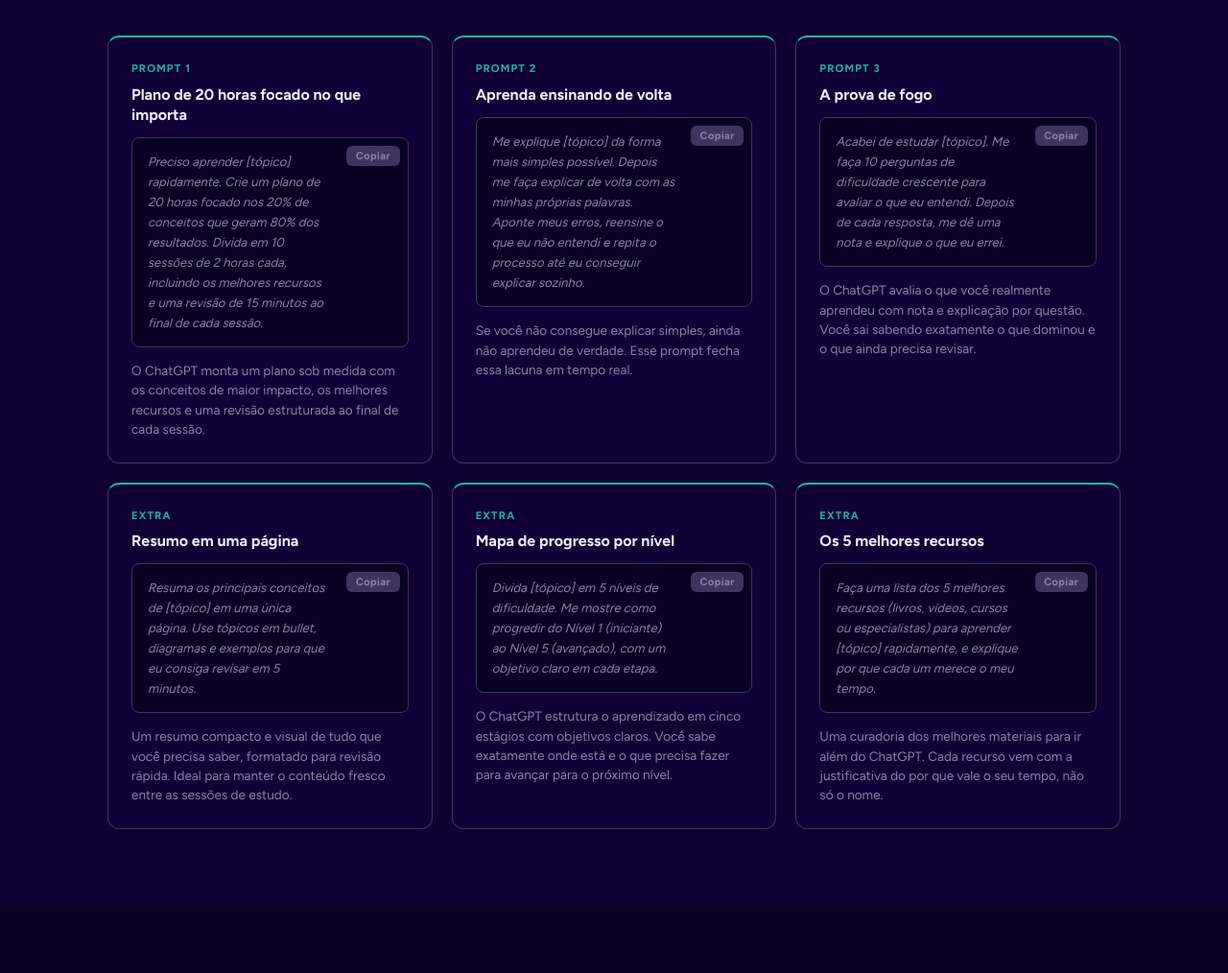
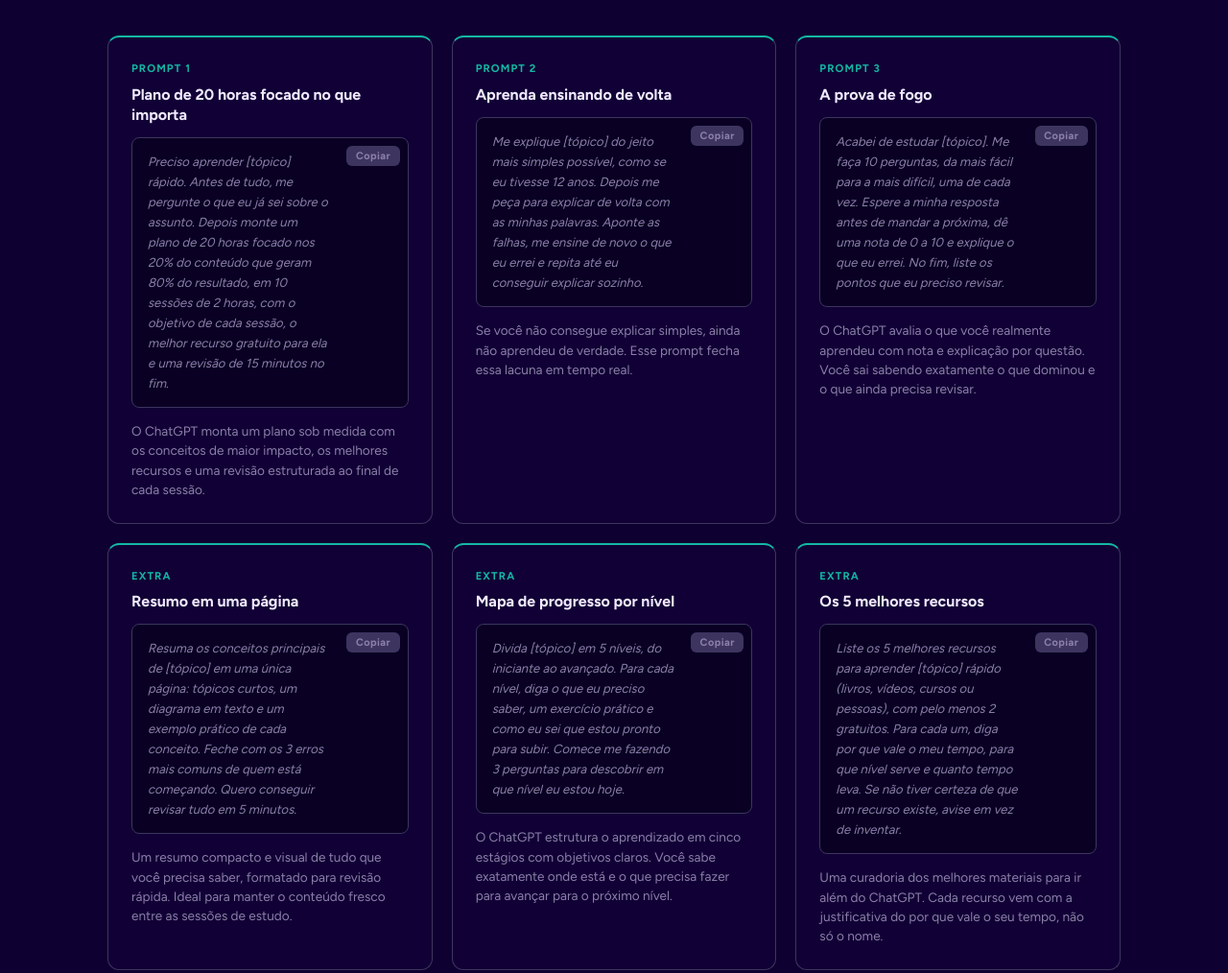
Before and after one commit to brunoperobelli96/bperobelli-lps, a plain HTML site: page aprender-do-zero/index.html in a window 1280 px wide. Shown: the part 1021-2035 px from the top of the page at 96% size. Drawn offline with nearby package versions, Linux system fonts and the light colour scheme.

Commit message:
Aprender do zero: 6 prompts atualizados (carrossel DOMINAR)
Co-Authored-By: Claude Opus 5.5 <noreply@anthropic.com>

```diff
--- a/aprender-do-zero/index.html
+++ b/aprender-do-zero/index.html
@@ -165,37 +165,37 @@
         <div class="step-card fade-in">
           <p class="step-num">Prompt 1</p>
           <h3>Plano de 20 horas focado no que importa</h3>
-          <div class="prompt-box">Preciso aprender [tópico] rapidamente. Crie um plano de 20 horas focado nos 20% de conceitos que geram 80% dos resultados. Divida em 10 sessões de 2 horas cada, incluindo os melhores recursos e uma revisão de 15 minutos ao final de cada sessão.</div>
+          <div class="prompt-box">Preciso aprender [tópico] rápido. Antes de tudo, me pergunte o que eu já sei sobre o assunto. Depois monte um plano de 20 horas focado nos 20% do conteúdo que geram 80% do resultado, em 10 sessões de 2 horas, com o objetivo de cada sessão, o melhor recurso gratuito para ela e uma revisão de 15 minutos no fim.</div>
           <p class="step-desc">O ChatGPT monta um plano sob medida com os conceitos de maior impacto, os melhores recursos e uma revisão estruturada ao final de cada sessão.</p>
         </div>
         <div class="step-card fade-in">
           <p class="step-num">Prompt 2</p>
           <h3>Aprenda ensinando de volta</h3>
-          <div class="prompt-box">Me explique [tópico] da forma mais simples possível. Depois me faça explicar de volta com as minhas próprias palavras. Aponte meus erros, reensine o que eu não entendi e repita o processo até eu conseguir explicar sozinho.</div>
+          <div class="prompt-box">Me explique [tópico] do jeito mais simples possível, como se eu tivesse 12 anos. Depois me peça para explicar de volta com as minhas palavras. Aponte as falhas, me ensine de novo o que eu errei e repita até eu conseguir explicar sozinho.</div>
           <p class="step-desc">Se você não consegue explicar simples, ainda não aprendeu de verdade. Esse prompt fecha essa lacuna em tempo real.</p>
         </div>
         <div class="step-card fade-in">
           <p class="step-num">Prompt 3</p>
           <h3>A prova de fogo</h3>
-          <div class="prompt-box">Acabei de estudar [tópico]. Me faça 10 perguntas de dificuldade crescente para avaliar o que eu entendi. Depois de cada resposta, me dê uma nota e explique o que eu errei.</div>
+          <div class="prompt-box">Acabei de estudar [tópico]. Me faça 10 perguntas, da mais fácil para a mais difícil, uma de cada vez. Espere a minha resposta antes de mandar a próxima, dê uma nota de 0 a 10 e explique o que eu errei. No fim, liste os pontos que eu preciso revisar.</div>
           <p class="step-desc">O ChatGPT avalia o que você realmente aprendeu com nota e explicação por questão. Você sai sabendo exatamente o que dominou e o que ainda precisa revisar.</p>
         </div>
         <div class="step-card fade-in">
           <p class="step-num">Extra</p>
           <h3>Resumo em uma página</h3>
-          <div class="prompt-box">Resuma os principais conceitos de [tópico] em uma única página. Use tópicos em bullet, diagramas e exemplos para que eu consiga revisar em 5 minutos.</div>
+          <div class="prompt-box">Resuma os conceitos principais de [tópico] em uma única página: tópicos curtos, um diagrama em texto e um exemplo prático de cada conceito. Feche com os 3 erros mais comuns de quem está começando. Quero conseguir revisar tudo em 5 minutos.</div>
           <p class="step-desc">Um resumo compacto e visual de tudo que você precisa saber, formatado para revisão rápida. Ideal para manter o conteúdo fresco entre as sessões de estudo.</p>
         </div>
         <div class="step-card fade-in">
           <p class="step-num">Extra</p>
           <h3>Mapa de progresso por nível</h3>
-          <div class="prompt-box">Divida [tópico] em 5 níveis de dificuldade. Me mostre como progredir do Nível 1 (iniciante) ao Nível 5 (avançado), com um objetivo claro em cada etapa.</div>
+          <div class="prompt-box">Divida [tópico] em 5 níveis, do iniciante ao avançado. Para cada nível, diga o que eu preciso saber, um exercício prático e como eu sei que estou pronto para subir. Comece me fazendo 3 perguntas para descobrir em que nível eu estou hoje.</div>
           <p class="step-desc">O ChatGPT estrutura o aprendizado em cinco estágios com objetivos claros. Você sabe exatamente onde está e o que precisa fazer para avançar para o próximo nível.</p>
         </div>
         <div class="step-card fade-in">
           <p class="step-num">Extra</p>
           <h3>Os 5 melhores recursos</h3>
-          <div class="prompt-box">Faça uma lista dos 5 melhores recursos (livros, vídeos, cursos ou especialistas) para aprender [tópico] rapidamente, e explique por que cada um merece o meu tempo.</div>
+          <div class="prompt-box">Liste os 5 melhores recursos para aprender [tópico] rápido (livros, vídeos, cursos ou pessoas), com pelo menos 2 gratuitos. Para cada um, diga por que vale o meu tempo, para que nível serve e quanto tempo leva. Se não tiver certeza de que um recurso existe, avise em vez de inventar.</div>
           <p class="step-desc">Uma curadoria dos melhores materiais para ir além do ChatGPT. Cada recurso vem com a justificativa do por que vale o seu tempo, não só o nome.</p>
         </div>
       </div>
```
